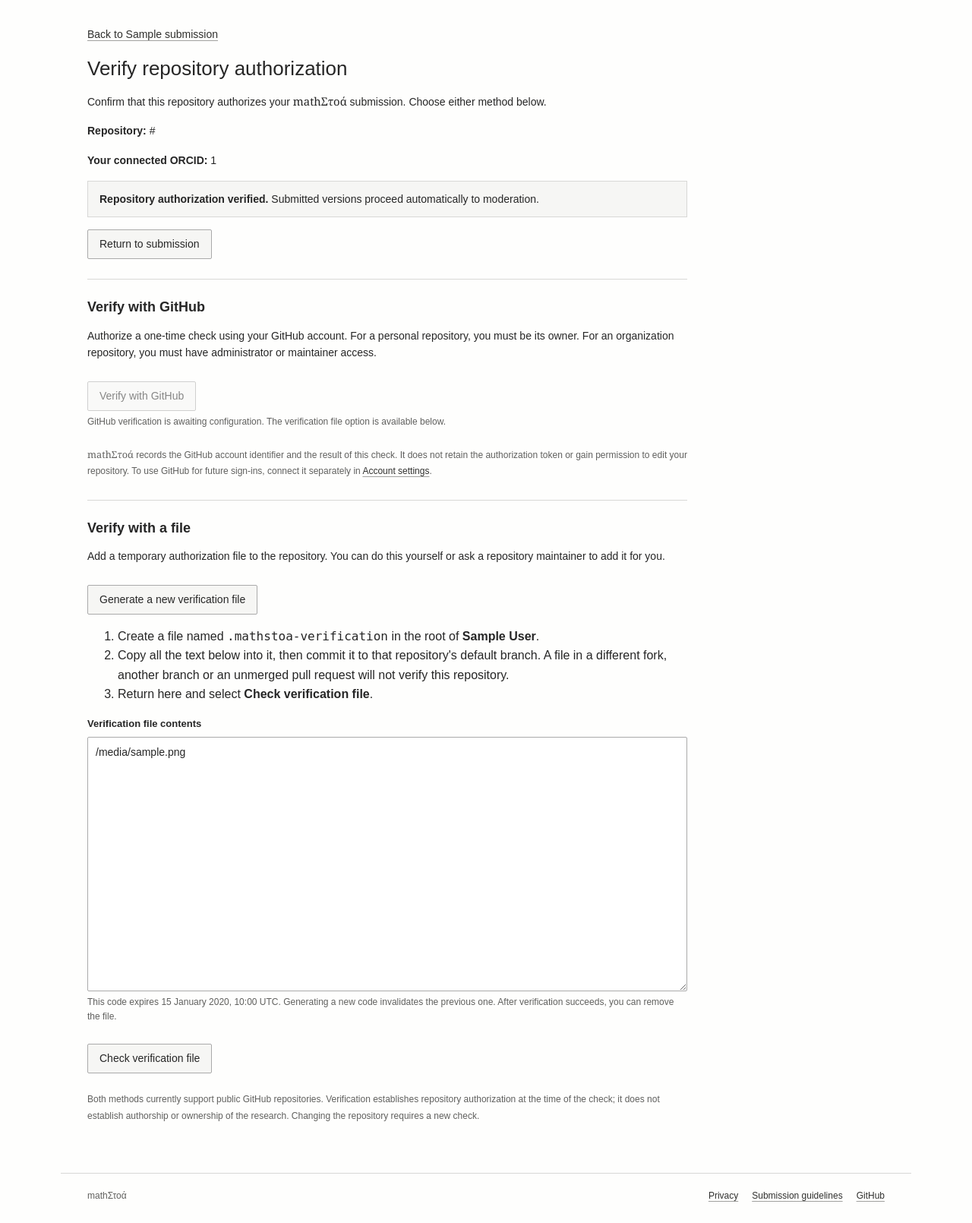
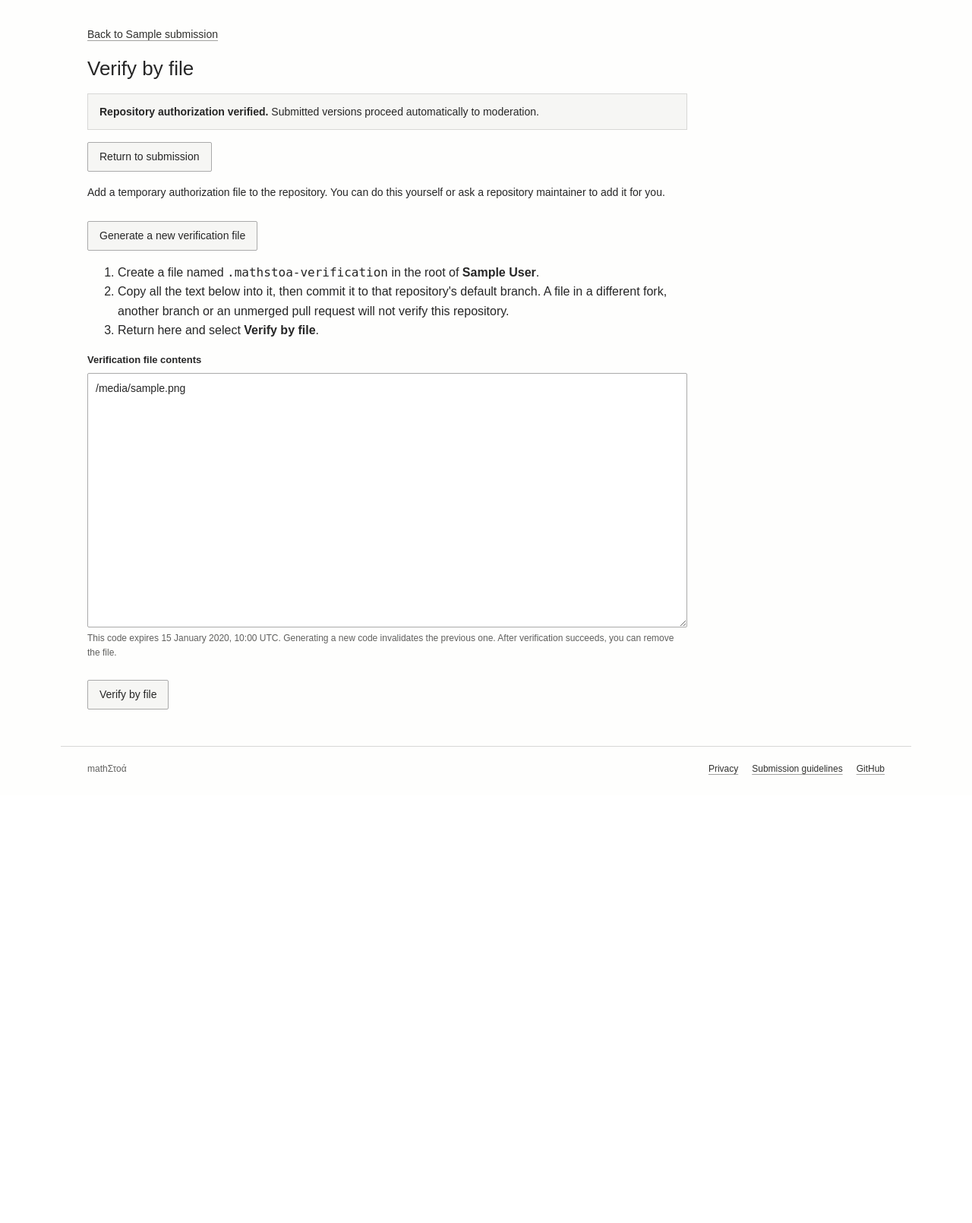
Before and after one commit to MathStoa/mathstoa.github.io, a Django app: template server/repository_verification/templates/repository_verification/overview.html in a window 1280 px wide. Shown: the part 127-1737 px from the top of the page at 76% size. After the commit the page ends 1147 px from the top, so only its background shows below. Run offline with Django 5.2, Linux system fonts and the light colour scheme; the template is opened without the code that fills it: most values are stand-ins (such as "Sample title", 1, 10 or a date in 2020); data that the repository does not hold is empty; parts of the project's set-up code (start-up, migrations or seed data) failed here and were passed over.

Commit message:
Simplify repository file verification page

```diff
--- a/server/repository_verification/signals.py
+++ b/server/repository_verification/signals.py
@@ -96,7 +96,7 @@ def verify_github_callback(sender, request, sociallogin, **kwargs):
         target = redirect("verification:overview", pk=attempt.submission_id)
         github_uid = str(sociallogin.account.uid)
         if SocialAccount.objects.filter(provider="github", uid=github_uid).exclude(user=request.user).exists():
-            raise ValidationError("This GitHub account is connected to another mathΣτοά account. Use that account or verify with a file.")
+            raise ValidationError("This GitHub account is connected to another mathΣτοά account. Use that account or verify by file.")
         token = sociallogin.token
         if token is None or not token.token:
             raise ValidationError("GitHub did not return an authorization credential. Please try again.")
--- a/server/repository_verification/templates/repository_verification/overview.html
+++ b/server/repository_verification/templates/repository_verification/overview.html
@@ -1,33 +1,16 @@
 {% extends "base.html" %}
-{% block head_title %}Verify repository authorization{% endblock %}
+{% block head_title %}Verify by file{% endblock %}
 {% block content %}
 <section class="account-panel submission-form-panel">
   <p><a href="{% url 'submissions:detail' submission.pk %}">Back to {{ submission.title }}</a></p>
-  <h1>Verify repository authorization</h1>
-  <p>Confirm that this repository authorizes your <span class="brand">math<span lang="el">Στοά</span></span> submission. Choose either method below.</p>
-  <p><strong>Repository:</strong> {{ submission.repository_url|default:"Add a repository URL to your submission first." }}</p>
-  {% if orcid %}<p><strong>Your connected ORCID:</strong> {{ orcid }}</p>{% endif %}
+  <h1>Verify by file</h1>
   {% if verified %}
     <p class="notice" role="status"><strong>Repository authorization verified.</strong> Submitted versions proceed automatically to moderation.</p>
     <p><a class="button" href="{% url 'submissions:detail' submission.pk %}">Return to submission</a></p>
-  {% else %}
-    <p class="notice">Repository access must be verified before moderation. Your submitted version proceeds automatically once verification succeeds.</p>
   {% endif %}
 
-  <section class="account-section" aria-labelledby="github-verification">
-    <h2 id="github-verification">Verify with GitHub</h2>
-    <p>Authorize a one-time check using your GitHub account. For a personal repository, you must be its owner. For an organization repository, you must have administrator or maintainer access.</p>
-    <form method="post" action="{% url 'verification:github_start' submission.pk %}">
-      {% csrf_token %}
-      <button type="submit" {% if not github_available or not submission.repository_url %}disabled{% endif %}>Verify with GitHub</button>
-    </form>
-    {% if not github_available %}<p class="helptext">GitHub verification is awaiting configuration. The verification file option is available below.</p>{% endif %}
-    <p class="privacy-note"><span class="brand">math<span lang="el">Στοά</span></span> records the GitHub account identifier and the result of this check. It does not retain the authorization token or gain permission to edit your repository. To use GitHub for future sign-ins, connect it separately in <a href="{% url 'socialaccount_connections' %}">Account settings</a>.</p>
-  </section>
-
-  <section class="account-section" aria-labelledby="file-verification">
-    <h2 id="file-verification">Verify with a file</h2>
   <p>Add a temporary authorization file to the repository. You can do this yourself or ask a repository maintainer to add it for you.</p>
+  {% if not submission.repository_url %}<p class="notice">Add a repository URL to your submission first.</p>{% endif %}
   <form method="post" action="{% url 'verification:issue_file' submission.pk %}">
     {% csrf_token %}
     <button type="submit" {% if not submission.repository_url %}disabled{% endif %}>{% if file_attempt %}Generate a new verification file{% else %}Generate verification file{% endif %}</button>
@@ -36,17 +19,14 @@
     <ol>
       <li>Create a file named <code>.mathstoa-verification</code> in the root of <strong>{{ file_attempt.full_name }}</strong>.</li>
       <li>Copy all the text below into it, then commit it to that repository's default branch. A file in a different fork, another branch or an unmerged pull request will not verify this repository.</li>
-        <li>Return here and select <strong>Check verification file</strong>.</li>
+      <li>Return here and select <strong>Verify by file</strong>.</li>
     </ol>
     <label for="verification-content">Verification file contents</label>
     <textarea id="verification-content" rows="15" readonly spellcheck="false">{{ file_content }}</textarea>
     <p class="helptext">This code expires {{ file_attempt.expires_at|date:"j F Y, H:i T" }}. Generating a new code invalidates the previous one. After verification succeeds, you can remove the file.</p>
     <form method="post" action="{% url 'verification:verify_file' submission.pk %}">
-        {% csrf_token %}<button type="submit">Check verification file</button>
+      {% csrf_token %}<button type="submit">Verify by file</button>
     </form>
   {% endif %}
 </section>
-
-  <p class="privacy-note">Both methods currently support public GitHub repositories. Verification establishes repository authorization at the time of the check; it does not establish authorship or ownership of the research. Changing the repository requires a new check.</p>
-</section>
 {% endblock %}
--- a/server/repository_verification/views.py
+++ b/server/repository_verification/views.py
@@ -2,7 +2,6 @@
 
 from allauth.core import ratelimit
 from allauth.socialaccount.adapter import get_adapter
-from allauth.socialaccount.models import SocialAccount
 from django.contrib import messages
 from django.contrib.auth.decorators import login_required
 from django.core.exceptions import ImproperlyConfigured, ObjectDoesNotExist, ValidationError
@@ -90,8 +89,6 @@ def overview(request, pk):
         "verified": has_current_verification(submission) and not submission.revisions.filter(
             number=submission.revision, status="unverified",
         ).exists(),
-        "github_available": _github_provider(request) is not None,
-        "orcid": SocialAccount.objects.filter(user=request.user, provider="orcid").values_list("uid", flat=True).first(),
         "file_attempt": attempt,
         "file_content": file_state.get("content", "") if attempt else "",
     })
@@ -157,7 +154,7 @@ def github_start(request, pk):
         return limited
     provider = _github_provider(request)
     if provider is None:
-        messages.error(request, "GitHub verification is not configured yet. You can verify with a file instead.")
+        messages.error(request, "GitHub verification is not configured yet. You can verify by file instead.")
         return redirect("verification:overview", pk=submission.pk)
     try:
         attempt, nonce = start_attempt(submission, request.user, "github")
--- a/server/submissions/test_submission_notifications.py
+++ b/server/submissions/test_submission_notifications.py
@@ -241,7 +241,7 @@ class SubmissionNotificationTests(TestCase):
         verification.assert_called_once()
         self.assertRedirects(response, reverse("verification:overview", args=[submission.pk]))
         self.assertFalse(response.context["verified"])
-        self.assertContains(response, "Repository access must be verified before moderation.")
+        self.assertContains(response, "Verify by file")
         self.assertNotContains(response, "Repository authorization verified.")
         submission.refresh_from_db()
         published.refresh_from_db()
--- a/server/submissions/views.py
+++ b/server/submissions/views.py
@@ -59,7 +59,7 @@ def _record_submission(submission, user):
 
 def _submitted_response(request, revision):
     if revision.status == "unverified":
-        messages.success(request, "Submission received. Verify repository access to send this revision for moderation.")
+        messages.success(request, "Submission received. Verify by file to send this revision for moderation.")
         return redirect("verification:overview", pk=revision.submission_id)
     return redirect("submissions:detail", pk=revision.submission_id)
 
--- a/server/templates/submissions/detail.html
+++ b/server/templates/submissions/detail.html
@@ -39,7 +39,7 @@
       <hr class="section-divider">
       <section>
         {% if current_revision.status == "unverified" %}
-          <p class="notice" role="status">Your submission has been received. <a href="{% url 'verification:overview' submission.pk %}">Verify repository access</a> to proceed to moderation. It will proceed automatically once verification succeeds.</p>
+          <p class="notice" role="status">Your submission has been received. <a href="{% url 'verification:overview' submission.pk %}">Verify by file</a> to proceed to moderation. It will proceed automatically once verification succeeds.</p>
         {% elif current_revision.status == "pending" %}
           <p class="verification-status" role="status">The repository details have been submitted and will undergo moderation before being made public.</p>
         {% elif current_revision.status == "approved" %}
```
Lines whose indentation alone changed are shown as unchanged.
